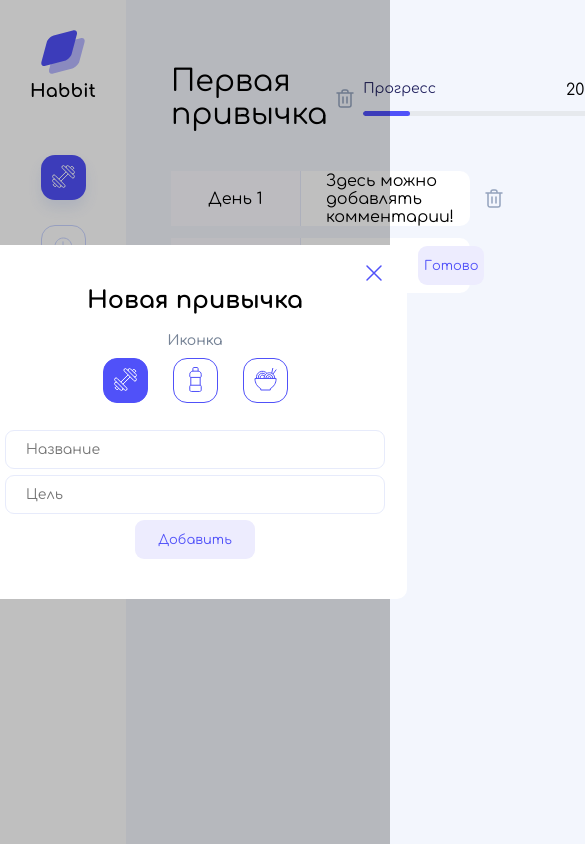
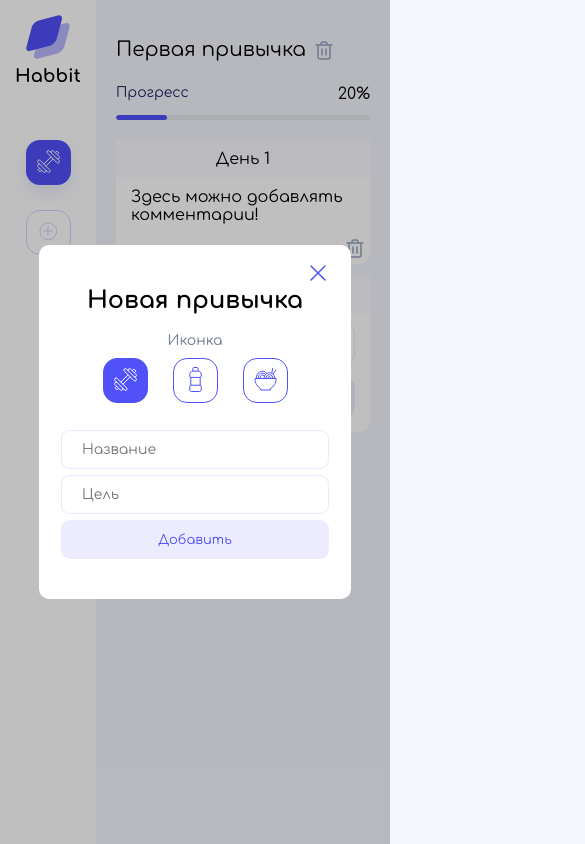
Before and after one commit to alivka-oko/habit-tracker, a plain HTML site: page index.html in a window 390 px wide. Both pictures are taken after a click on the button 63 px from the left and 247 px from the top of the page. Shown: the top 844 px of the page, 585 px wide, since content can reach past the window. Drawn offline with Linux system fonts and the light colour scheme.

Commit message:
Адаптив

```diff
--- a/index.html
+++ b/index.html
@@ -24,9 +24,11 @@
         </div>
         <div class="content">
             <header class="header">
-                <h1 class="h1">-</h1>
-                <button class="delete" onclick="deleteHabbitById()"><img src="images/delete.svg"
-                        alt="Удалить привычку"></button>
+                <div class="habbit__title">
+                    <h1 class="h1">-</h1>
+                    <button class="delete" onclick="deleteHabbitById()"><img src="images/delete.svg"
+                            alt="Удалить привычку"></button>
+                </div>
                 <div class="progress">
                     <div class="progress__text">
                         <div class="progress__name">Прогресс</div>
--- a/styles/style.css
+++ b/styles/style.css
@@ -81,13 +81,15 @@ body {
     display: flex;
     flex-direction: column;
     gap: 20px;
+
+    max-width: 70%;
 }
 
 header {
     display: flex;
     justify-content: space-between;
     align-items: center;
-    max-width: 70%;
+    gap: 5px;
 }
 
 .progress__text {
@@ -100,7 +102,6 @@ h1 {
     font-weight: 400;
     font-size: 30px;
     line-height: 33px;
-
     color: #000000;
 }
 
@@ -150,7 +151,6 @@ h1 {
 .habbit {
     display: flex;
     justify-content: space-between;
-    max-width: 70%;
     align-items: center;
 
     height: 55px;
@@ -225,6 +225,7 @@ input {
     border-radius: 9px;
     padding: 10px 45px;
     outline: none;
+    padding: 10px 0 10px 45px;
 }
 
 input.error {
@@ -272,6 +273,8 @@ input.error {
     padding: 22px;
     border-radius: 10px;
     text-align: center;
+    width: 100%;
+    max-width: 500px;
 }
 
 .popup__form {
@@ -279,7 +282,7 @@ input.error {
     flex-direction: column;
     gap: 6px;
     margin: 18px 0;
-    min-width: 380px;
+    width: 100%;
     align-items: center;
 }
 
@@ -346,3 +349,110 @@ button.delete {
     margin-top: 5px;
     cursor: pointer;
 }
+
+.habbit__title {
+    display: flex;
+}
+
+.habbit>form {
+    padding: 0 15px;
+}
+
+@media screen and (max-width: 1024px) {
+    .content {
+        max-width: 100%;
+    }
+
+    h1 {
+        font-size: 20px;
+    }
+}
+
+@media screen and (max-width: 768px) {
+    header {
+        display: flex;
+        gap: 5px;
+        flex-direction: column;
+        align-items: flex-start;
+    }
+
+    .content {
+        padding: 20px;
+    }
+
+    .progress {
+        width: 100%;
+    }
+}
+
+@media screen and (max-width: 540px) {
+    .habbit {
+        flex-direction: column;
+        height: auto;
+        padding-right: 0px;
+        align-items: flex-start;
+    }
+
+    .habbit__day {
+        padding: 10px 0 !important;
+        width: 100%;
+        min-width: auto;
+        border: none;
+    }
+
+    .habbit__delete {
+        align-self: flex-end;
+    }
+
+    .habbit__form {
+        flex-direction: column;
+        width: 100%;
+    }
+
+    .habbit>form {
+        padding: 0 15px 15px 15px;
+    }
+
+    .button {
+        max-width: none;
+    }
+
+    .panel {
+        padding: 15px;
+    }
+
+    .popup {
+        min-width: auto;
+        max-width: 80vw;
+        width: 100%;
+    }
+
+}
+
+@media screen and (max-width: 380px) {
+    .app {
+        flex-direction: column;
+    }
+
+    .panel {
+        min-height: auto;
+        text-align: center;
+    }
+
+    .menu {
+        flex-direction: row;
+        overflow: scroll;
+    }
+
+    .menu__list {
+        flex-direction: row;
+        padding: 20px 0;
+    }
+
+    .logo {
+        margin-bottom: 0px;
+        max-width: 30%;
+
+    }
+
+}
```
